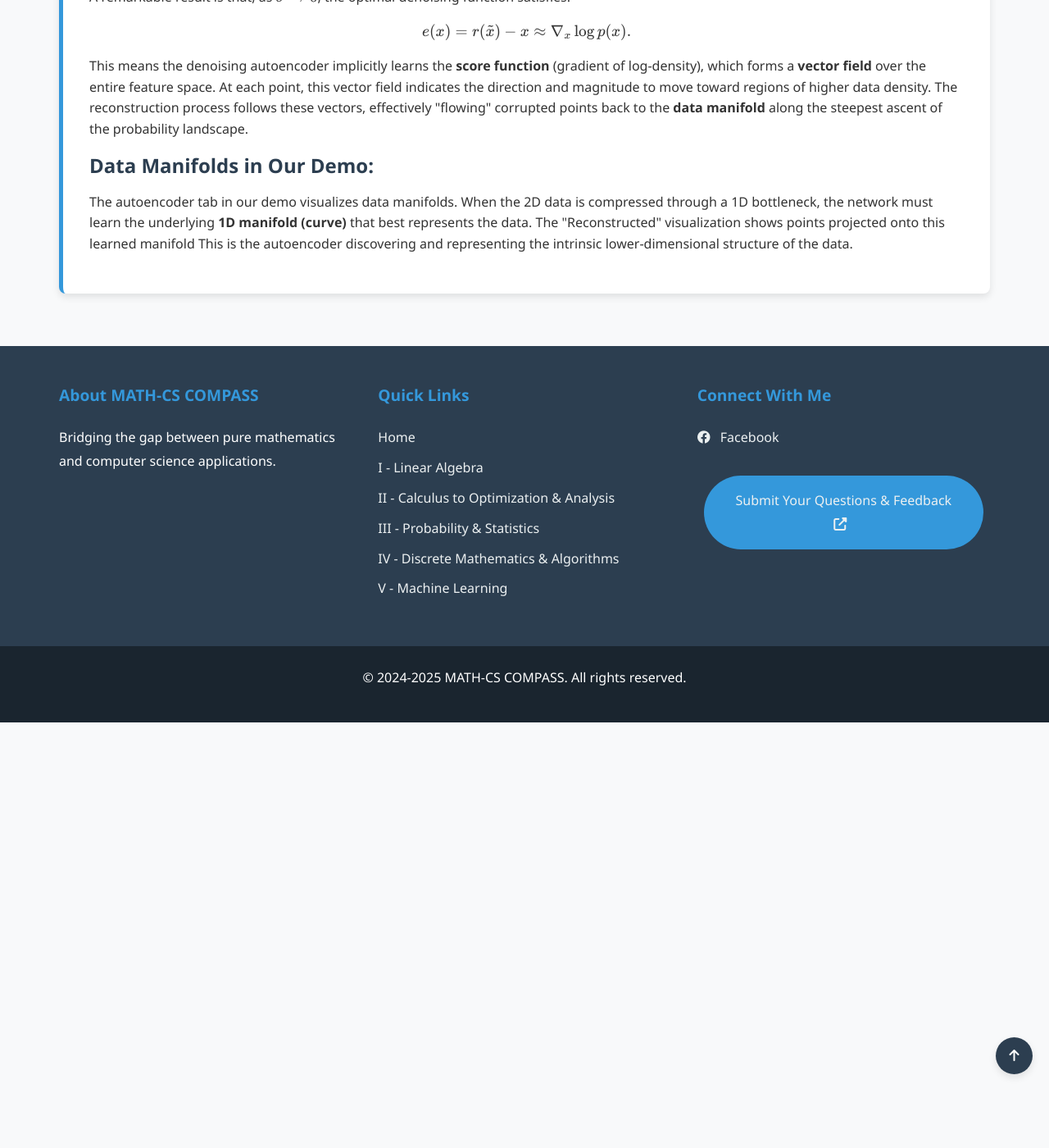
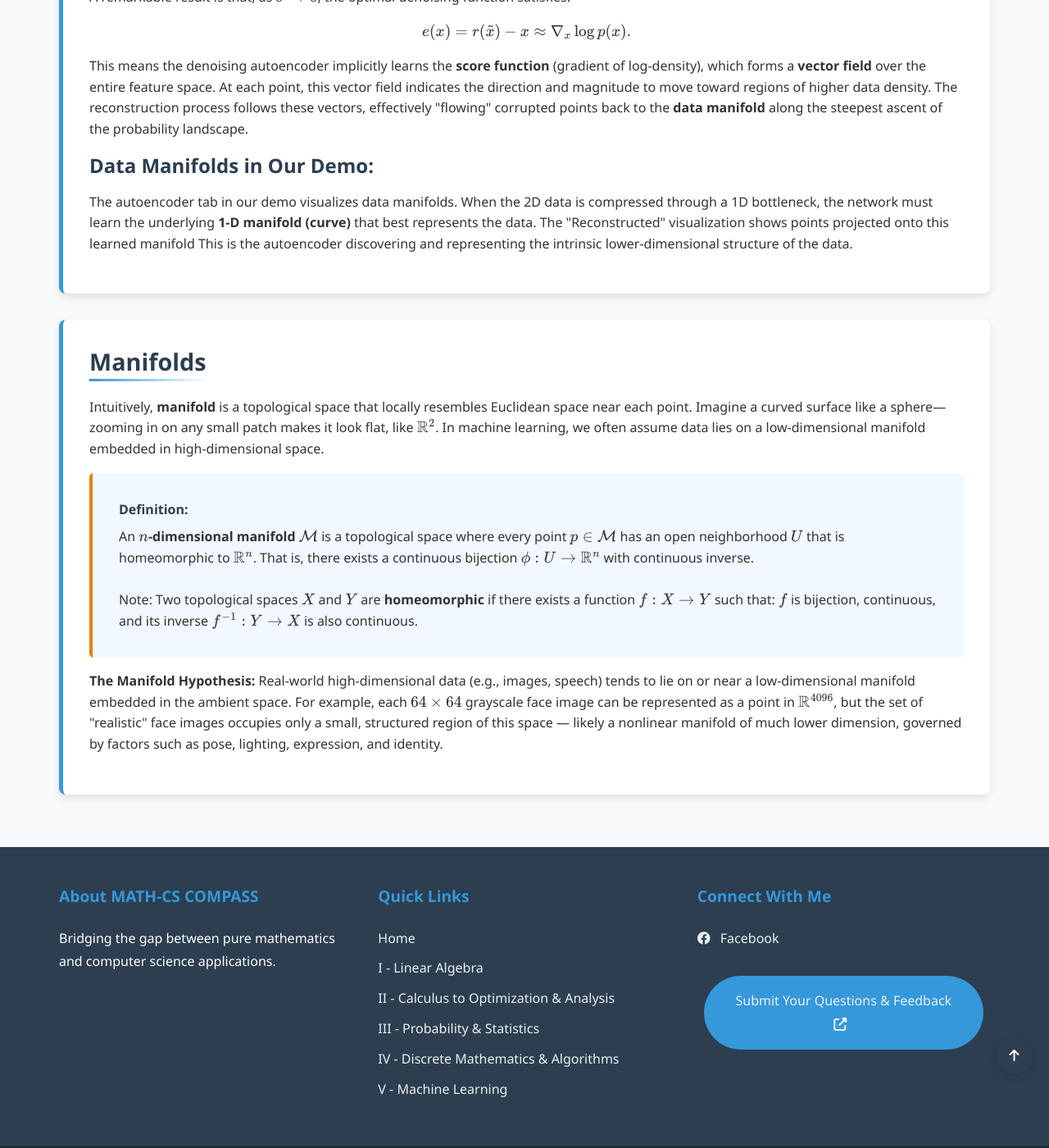
Before and after one commit to Yusukey01/yusukey01.github.io, a Jekyll site: the page built from Mathematics/Machine_learning/pca.html, in a window 1280 px wide and 1400 px high, scrolled down 6558 px. Shown: the whole window at 82% size. Built offline with Jekyll 4.4.1, drawn with Linux system fonts in a browser that asks for light colours.

```diff
--- a/Mathematics/Machine_learning/ml.html
+++ b/Mathematics/Machine_learning/ml.html
@@ -146,7 +146,7 @@ uses_python: false
                             <span>Autoencoder</span>
                             <span>Data Reconstruction</span>
                             <span>Denoising autoencoder</span>
-                            <span></span>
+                            <span>Manifolds</span>
                         </div>
                     </div>
 
--- a/Mathematics/Machine_learning/pca.html
+++ b/Mathematics/Machine_learning/pca.html
@@ -19,7 +19,7 @@ uses_python: false
             <a href="#auto">Autoencoders</a>
             <a href="#demo">Demo</a>
             <a href="#noise">Denoising Autoencoders</a>
-
+            <a href="#manifolds">Manifolds</a>
         </div>
 
         <div class="container">
@@ -208,7 +208,7 @@ uses_python: false
 
             </section>
 
-             <section id="noise" class="section-content">
+            <section id="noise" class="section-content">
                 <h2>Denoising Autoencoders</h2>
 
                 <p>
@@ -245,11 +245,39 @@ uses_python: false
                 <p>
                     <h3> <strong>Data Manifolds in Our Demo:</strong></h3>
                     The autoencoder tab in our demo visualizes data manifolds. When the 2D data is compressed
-                    through a 1D bottleneck, the network must learn the underlying <strong>1D manifold (curve)</strong>
+                    through a 1D bottleneck, the network must learn the underlying <strong>1-D manifold (curve)</strong>
                     that best represents the data. The "Reconstructed" visualization shows points projected onto this learned
                     manifold This is the autoencoder discovering and representing the intrinsic lower-dimensional structure of the data.
                 </p>
-             </section>
+            </section>
+
+            <section id="manifolds" class="section-content">
+                <h2>Manifolds</h2>
+                <p>
+                Intuitively, <strong>manifold</strong> is a topological space that locally resembles Euclidean space near each point.
+                Imagine a curved surface like a sphere—zooming in on any small patch makes it look flat, like \(\mathbb{R}^2\). In
+                machine learning, we often assume data lies on a low-dimensional manifold embedded in high-dimensional space.
+                </p>
+
+                <div class="theorem">
+                <span class="theorem-title">Definition:</span>
+                An <strong>\(n\)-dimensional manifold \(\mathcal{M}\)</strong> is a topological space where every point
+                \(p \in \mathcal{M}\) has an open neighborhood \(U\) that is homeomorphic to \(\mathbb{R}^n\).
+                That is, there exists a continuous bijection \(\phi : U \to \mathbb{R}^n \) with continuous inverse.
+                <br><br>
+                Note: Two topological spaces \(X\) and \(Y\) are <strong>homeomorphic</strong> if there exists a function \(f: X \to Y\)
+                such that: \(f\) is bijection, continuous, and its inverse \(f^{-1}: Y \to X \) is also continuous.
+                </div>
+
+                <p>
+                <strong>The Manifold Hypothesis:</strong> Real-world high-dimensional data (e.g., images, speech) tends to lie on or near a
+                low-dimensional manifold embedded in the ambient space. For example, each \(64 \times 64\) grayscale face image can be represented
+                as a point in \(\mathbb{R}^{4096}\), but the set of "realistic" face images occupies only a small, structured region of this space —
+                likely a nonlinear manifold of much lower dimension, governed by factors such as pose, lighting, expression, and identity.
+                </p>
+
+
+            </section>
 
 
         </div>
```
